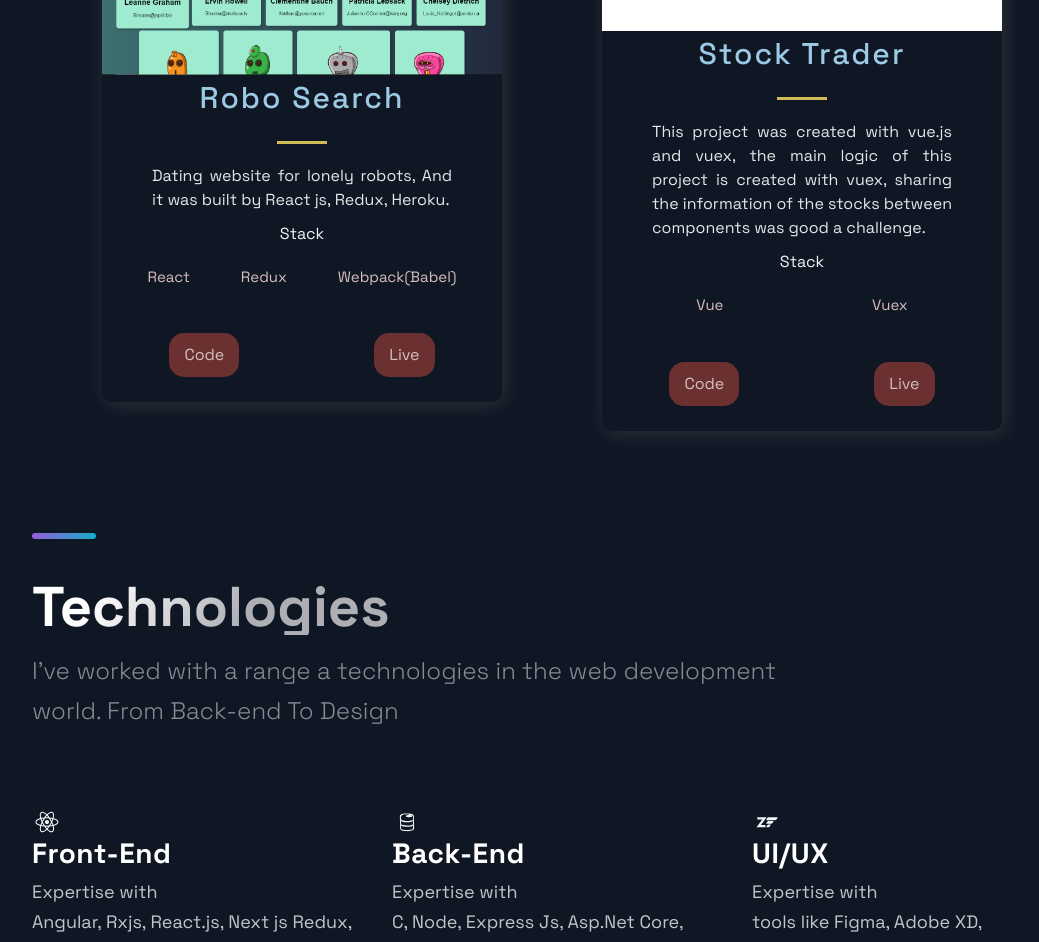
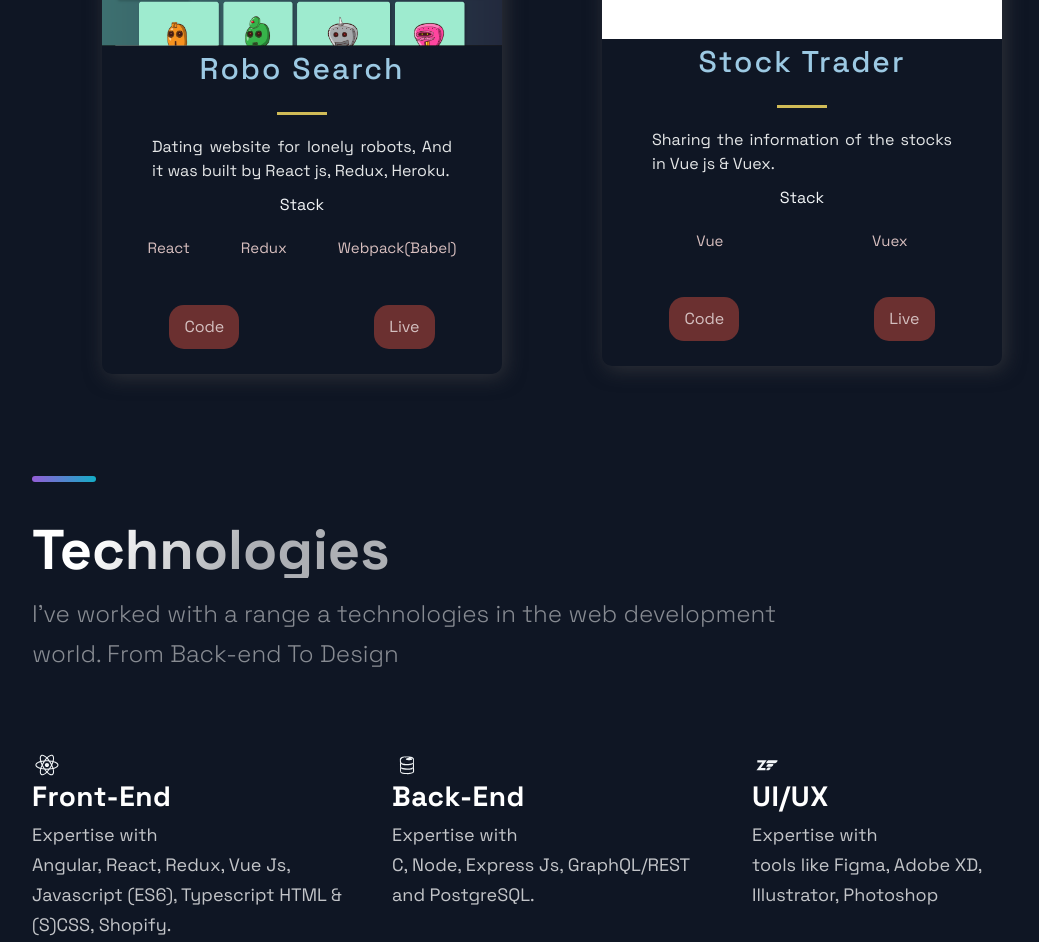
Before and after one commit to zahidhasann88/personal-site, a Next.js app: page / in a window 1280 px wide. Shown: the part 1860-2802 px from the top of the page, without its empty margins (88-1127 px from the left). Built offline with nearby package versions, Linux system fonts and the light colour scheme.

Commit message:
constant update

```diff
--- a/src/components/Technologies/Technologies.js
+++ b/src/components/Technologies/Technologies.js
@@ -20,7 +20,7 @@ const Technologies = () =>  (
           <ListTitle>Front-End</ListTitle>
           <ListParagraph>
             Expertise with <br />
-            Angular, Rxjs, React.js, Next js Redux, Gatsby, Vue Js, Javascript (ES6), Typescript HTML & (S)CSS, Shopify.
+            Angular, React, Redux, Vue Js, Javascript (ES6), Typescript HTML & (S)CSS, Shopify.
           </ListParagraph>
         </ListContainer>
       </ListItem>
@@ -32,7 +32,7 @@ const Technologies = () =>  (
           <ListTitle>Back-End</ListTitle>
           <ListParagraph>
             Expertise with <br />
-            C, Node, Express Js, Asp.Net Core, Python(Django), GraphQL/REST and PostgreSQL.
+            C, Node, Express Js, GraphQL/REST and PostgreSQL.
           </ListParagraph>
         </ListContainer>
       </ListItem>
--- a/src/constants/constants.js
+++ b/src/constants/constants.js
@@ -28,7 +28,7 @@ export const projects = [
   },
   {
     title: 'Stock Trader',
-    description: "This project was created with vue.js and vuex, the main logic of this project is created with vuex, sharing the information of the stocks between components was good a challenge.",
+    description: "Sharing the information of the stocks in Vue js & Vuex.",
     image: '/images/4.JPG',
     tags: ['Vue', 'Vuex'],
     source: 'https://github.com/zahidhasann88/Vue-Stock-Trader',
```
